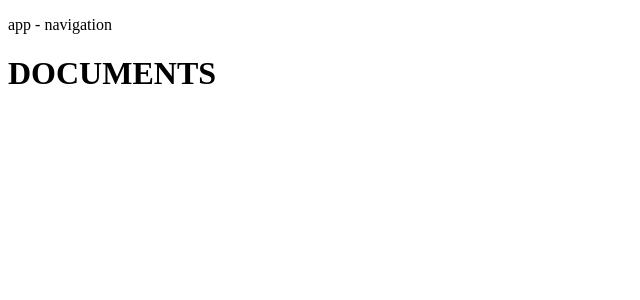
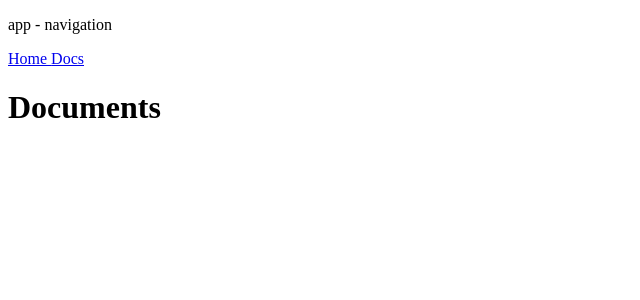
Before and after one commit to katieloesch/contemplate-frontend, an Angular app: page /documents in a window 1280 px wide. Shown: the top 300 px of the page, without its empty margins (0-640 px from the left). Built offline with nearby package versions, Linux system fonts and the light colour scheme.

Commit message:
add nav links for homepage and documents page to app component

```diff
--- a/src/app/app.html
+++ b/src/app/app.html
@@ -1,3 +1,19 @@
 <p>app - navigation</p>
+<nav>
+  <a
+    routerLink="/home"
+    routerLinkActive="active"
+    [routerLinkActiveOptions]="{ exact: true }"
+  >
+    Home
+  </a>
+  <a
+    routerLink="/documents"
+    routerLinkActive="active"
+    [routerLinkActiveOptions]="{ exact: true }"
+  >
+    Docs
+  </a>
+</nav>
 
 <router-outlet />
--- a/src/app/app.ts
+++ b/src/app/app.ts
@@ -1,10 +1,9 @@
 import { Component, signal } from '@angular/core';
-import { RouterOutlet } from '@angular/router';
-import { Homepage } from './homepage/homepage';
+import { RouterOutlet, RouterLink, RouterLinkActive } from '@angular/router';
 
 @Component({
   selector: 'app-root',
-  imports: [RouterOutlet],
+  imports: [RouterOutlet, RouterLink, RouterLinkActive],
   templateUrl: './app.html',
   styleUrl: './app.scss',
 })
--- a/src/app/documents/documents.html
+++ b/src/app/documents/documents.html
@@ -1 +1 @@
-<h1>DOCUMENTS</h1>
+<h1>Documents</h1>
--- a/src/app/documents/documents.ts
+++ b/src/app/documents/documents.ts
@@ -4,8 +4,6 @@ import { Component } from '@angular/core';
   selector: 'app-documents',
   imports: [],
   templateUrl: './documents.html',
-  styleUrl: './documents.scss'
+  styleUrl: './documents.scss',
 })
-export class Documents {
-
-}
+export class Documents {}
```
